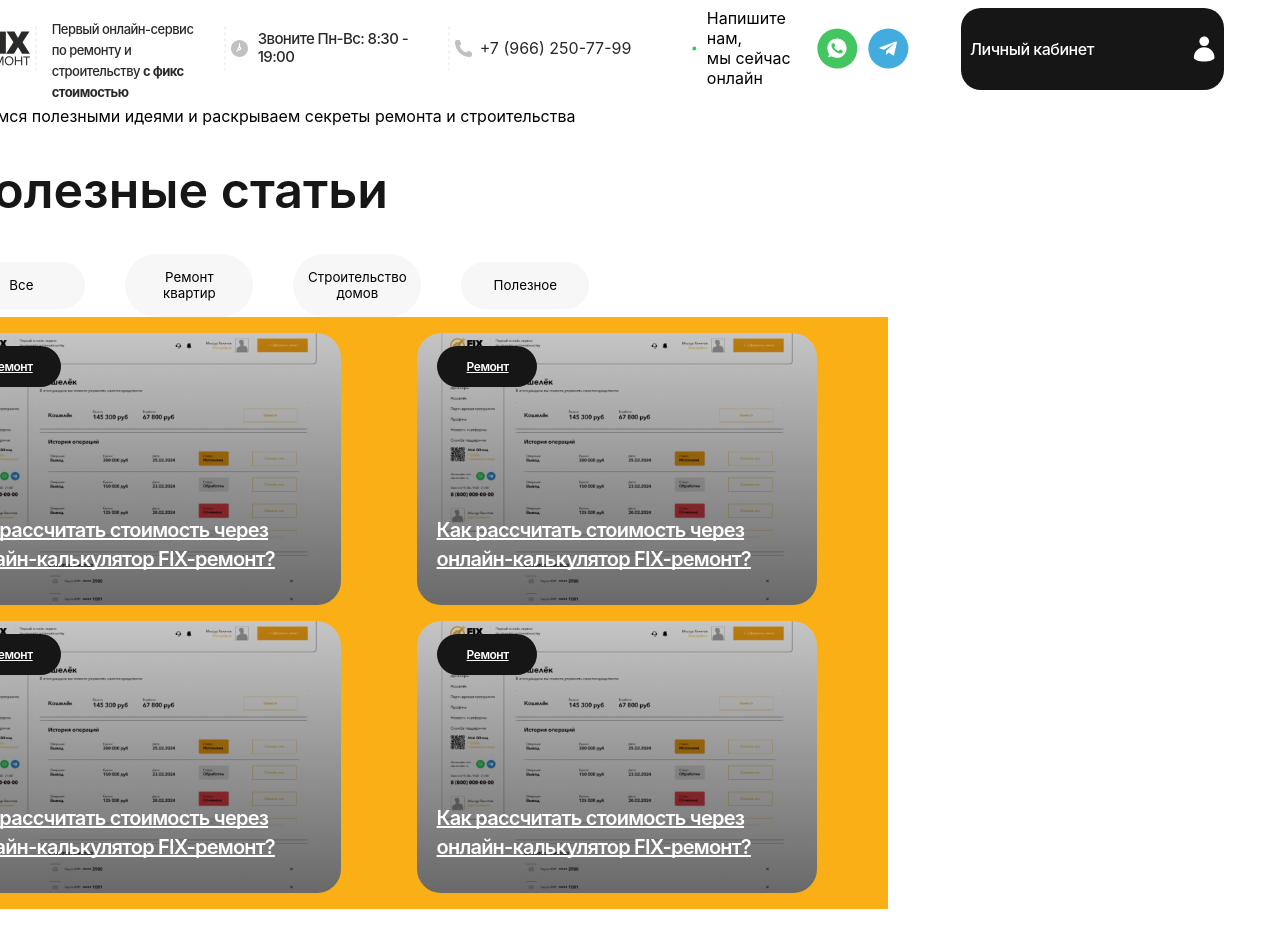
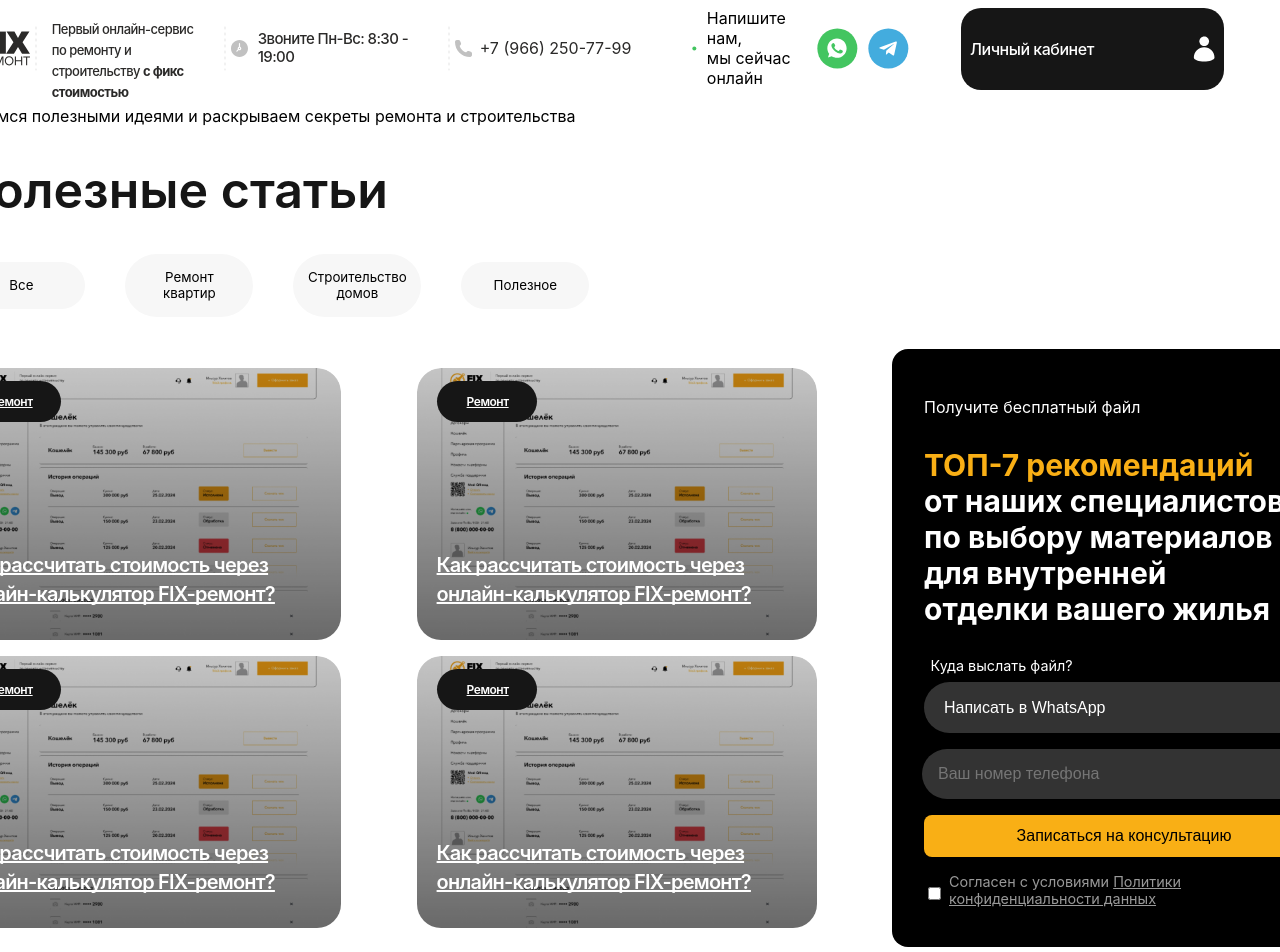
Before and after one commit to projacktor/FixR, a React (Vite) app: page / in a window 1280 px wide. Shown: the top 952 px of the page. Before the commit the page ends 917 px from the top, so only its background shows below. Built offline with nearby package versions, Linux system fonts and the light colour scheme.

Commit message:
Add Recommendation form

```diff
--- a/src/assets/styles/global.scss
+++ b/src/assets/styles/global.scss
@@ -1,4 +1,4 @@
-p, h1, h2, h4, h5, li, ul {
+p, h1, h2, h4, h5, li, ul, h3, label {
   font-family: var(--font-family);
   --font-family: "Inter", sans-serif;
   --second-family: "Manrope", sans-serif;
--- a/src/components/Blog Gallery/style.scss
+++ b/src/components/Blog Gallery/style.scss
@@ -1,5 +1,5 @@
 .blog_gallery {
-  background: #f9af15 ;
+  //background: #f9af15 ;
   position: relative;
   display: grid;
   grid-template-columns: repeat(2, 1fr);
--- /dev/null
+++ b/src/components/Recommendation Form/RecommendationForm.jsx
@@ -0,0 +1,28 @@
+import React from 'react';
+
+import './style.scss';
+
+function RecommendationForm() {
+    return (
+        <div className="recommendation-form">
+            <p className="free-file">Получите бесплатный файл</p>
+            <h3><b>ТОП-7 рекомендаций</b> <br/> от наших специалистов<br/> по выбору материалов<br/> для внутренней <br/>отделки вашего жилья</h3>
+            <form>
+                <label htmlFor="contact-method" id="contact_method">Куда выслать файл?</label>
+                <select id="contact-method" className="input-field">
+                    <option>Написать в WhatsApp</option>
+                    <option>Написать в Telegram</option>
+                    <option>Отправить на Email</option>
+                </select>
+                <input type="tel" placeholder="Ваш номер телефона" className="input-field phone_number_input" />
+                <button type="submit" className="submit-button">Записаться на консультацию</button>
+                <div className="consent">
+                    <input type="checkbox" id="consent" />
+                    <label htmlFor="consent">Согласен с условиями <a href="#">Политики конфиденциальности данных</a></label>
+                </div>
+            </form>
+        </div>
+    );
+}
+
+export default RecommendationForm;
--- /dev/null
+++ b/src/components/Recommendation Form/style.scss
@@ -0,0 +1,97 @@
+.recommendation-form {
+  background-color: #000;
+  color: #fff;
+  padding: 2rem;
+  border-radius: 1rem;
+  width: 90%;
+  max-width: 400px;
+  margin: 2rem auto;
+  //text-align: center;
+
+  .free-file {
+    margin-bottom: 1rem;
+    //margin-left: -12em;
+  }
+
+  h3 {
+    font-size: 30px;
+    justify-content: left;
+    b {
+      color: #f9af15;
+    }
+  }
+
+  form {
+    display: flex;
+    flex-direction: column;
+    align-items: center;
+
+    #contact_method {
+      margin-left: -17em;
+    }
+
+    label {
+      margin-bottom: 0.5rem;
+      font-size: 0.9rem;
+    }
+
+    .input-field {
+      width: 100%;
+      padding: 1rem;
+      margin-bottom: 1rem;
+      border: none;
+      border-radius: 5rem;
+      background-color: #333;
+      color: #fff;
+      font-size: 1rem;
+
+      &:focus {
+        outline: none;
+        border: 1px solid #f9af15;
+      }
+    }
+
+    .phone_number_input {
+      width: 93%;
+      //border-radius: 4rem;
+      padding: 1rem 1em;
+    }
+
+    .submit-button {
+      width: 100%;
+      padding: 0.75rem;
+      background-color: #f9af15;
+      border: none;
+      border-radius: 0.5rem;
+      color: #000;
+      font-size: 1rem;
+      cursor: pointer;
+
+      &:hover {
+        background-color: #e89d00;
+      }
+    }
+
+    .consent {
+      display: flex;
+      align-items: center;
+      margin-top: 1rem;
+      font-size: 0.8rem;
+      text-align: left;
+      color: #999;
+
+      input {
+        margin-right: 0.5rem;
+      }
+
+      a {
+        color: #999;
+        text-decoration: underline;
+
+        &:hover {
+          color: #fff;
+        }
+      }
+    }
+  }
+}
--- a/src/pages/Blog/Blog.jsx
+++ b/src/pages/Blog/Blog.jsx
@@ -2,6 +2,7 @@ import React from 'react';
 
 import ContentFilter from "../../components/Content Filter/ContentFilter.jsx";
 import BlogGallery from "../../components/Blog Gallery/BlogGallery.jsx";
+import RecommendationForm from "../../components/Recommendation Form/RecommendationForm.jsx";
 
 import "./style.scss";
 
@@ -23,6 +24,7 @@ function Blog() {
             </div>
             <div id="blog_content">
                 <BlogGallery/>
+                <RecommendationForm/>
             </div>
         </main>
     );
```
